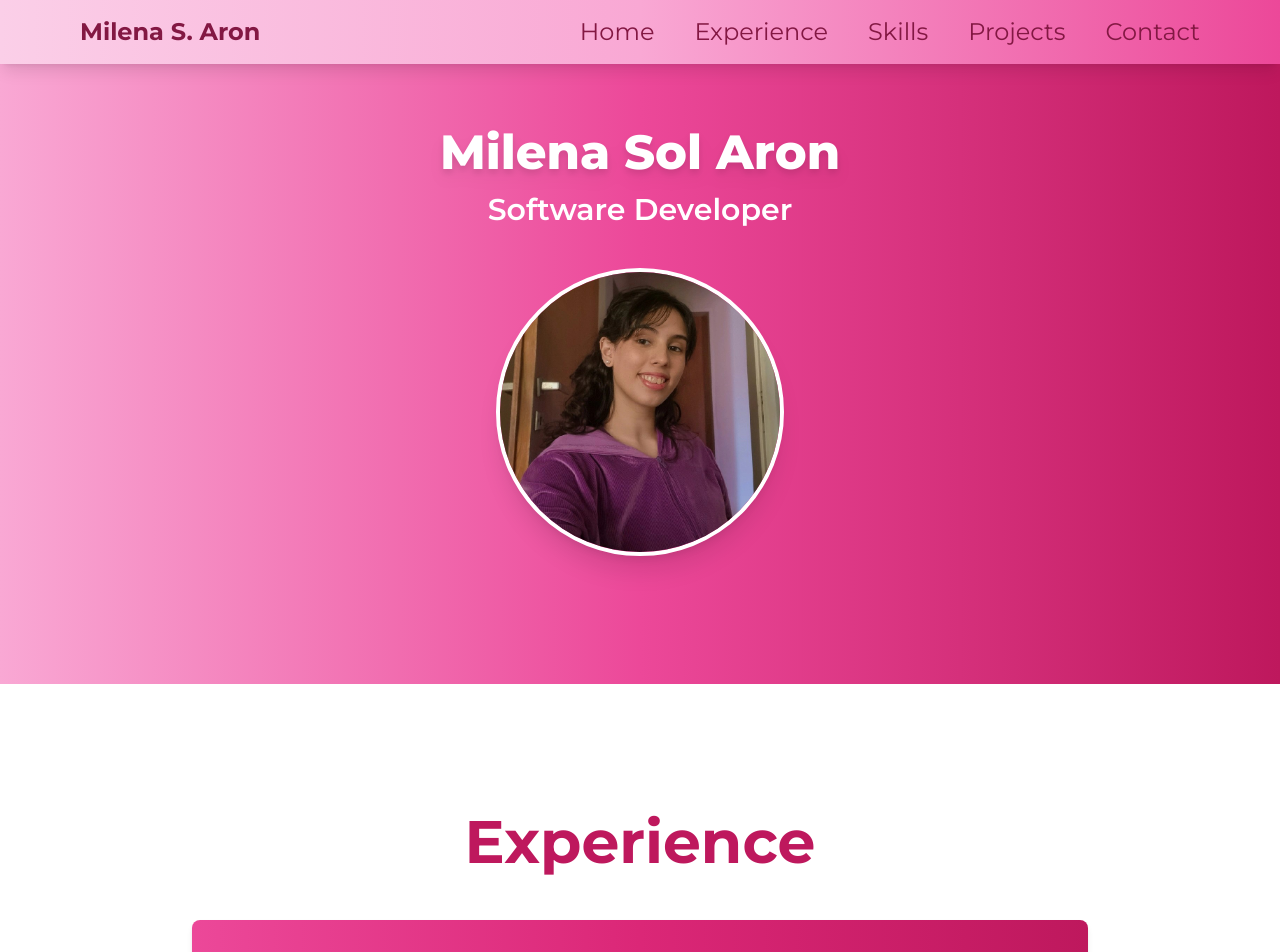
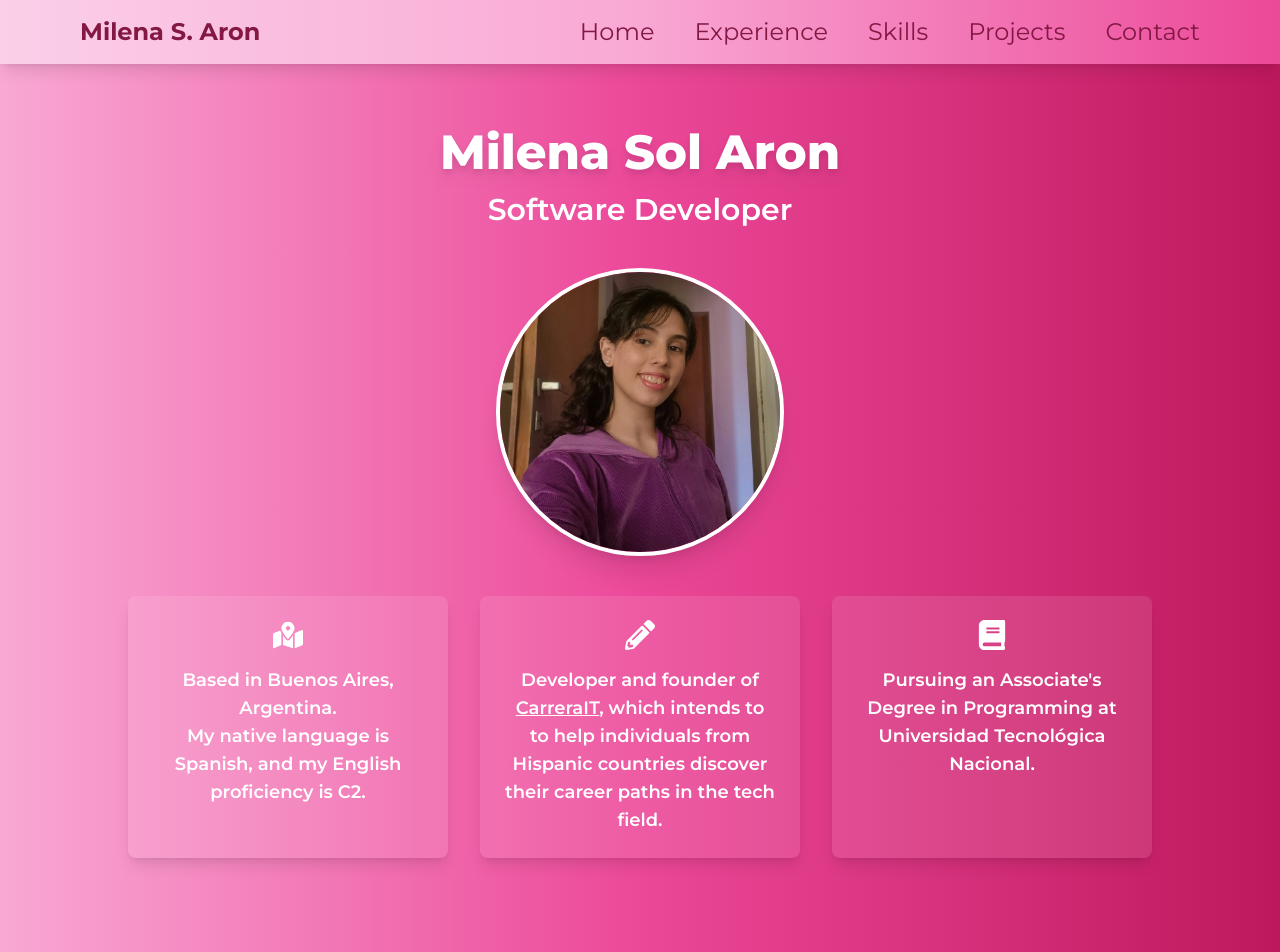
Before and after one commit to aronmilenait/portfolio, a Next.js app in the folder portfolio/: page / in a window 1280 px wide. Shown: the top 952 px of the page. Built offline with nearby package versions, Linux system fonts and the light colour scheme.

Commit message:
Add new cards to the home component.

```diff
--- a/portfolio/src/components/Home.tsx
+++ b/portfolio/src/components/Home.tsx
@@ -1,6 +1,8 @@
 "use client";
 import { motion } from "framer-motion";
 import Image from "next/image";
+import { FaBook, FaPencilAlt, FaMapMarkedAlt } from "react-icons/fa";
+
 export const Home = () => {
   return (
     <section
@@ -42,6 +44,43 @@ export const Home = () => {
             <Image src="/myself.jpeg" alt="Photo of Milena Sol Aron" fill />
           </div>
         </motion.div>
+        <motion.div
+          className="text-xl mt-12 text-center grid grid-cols-1 sm:grid-cols-2 lg:grid-cols-3 gap-8"
+          initial={{ opacity: 0 }}
+          animate={{ opacity: 1 }}
+          transition={{ duration: 1, delay: 2 }}
+        >
+          <div className="bg-white bg-opacity-10 p-6 rounded-lg shadow-lg flex flex-col items-center">
+            <FaMapMarkedAlt className="text-3xl text-white mb-4" />
+            <p className="text-lg text-white font-semibold">
+              Based in Buenos Aires, Argentina. <br></br>
+              My native language is Spanish, and my English proficiency is C2.
+            </p>
+          </div>
+          <div className="bg-white bg-opacity-10 p-6 rounded-lg shadow-lg flex flex-col items-center">
+            <FaPencilAlt className="text-3xl text-white mb-4" />
+            <p className="text-lg text-white font-semibold">
+              Developer and founder of{" "}
+              <a
+                href="https://carrerait.vercel.app"
+                className="underline"
+                target="_blank"
+                rel="noopener noreferrer"
+              >
+                CarreraIT
+              </a>
+              , which intends to to help individuals from Hispanic countries
+              discover their career paths in the tech field.
+            </p>
+          </div>
+          <div className="bg-white bg-opacity-10 p-6 rounded-lg shadow-lg flex flex-col items-center">
+            <FaBook className="text-3xl text-white mb-4" />
+            <p className="text-lg text-white font-semibold">
+              Pursuing an Associate&apos;s Degree in Programming at Universidad
+              Tecnológica Nacional.
+            </p>
+          </div>
+        </motion.div>
       </div>
     </section>
   );
```
